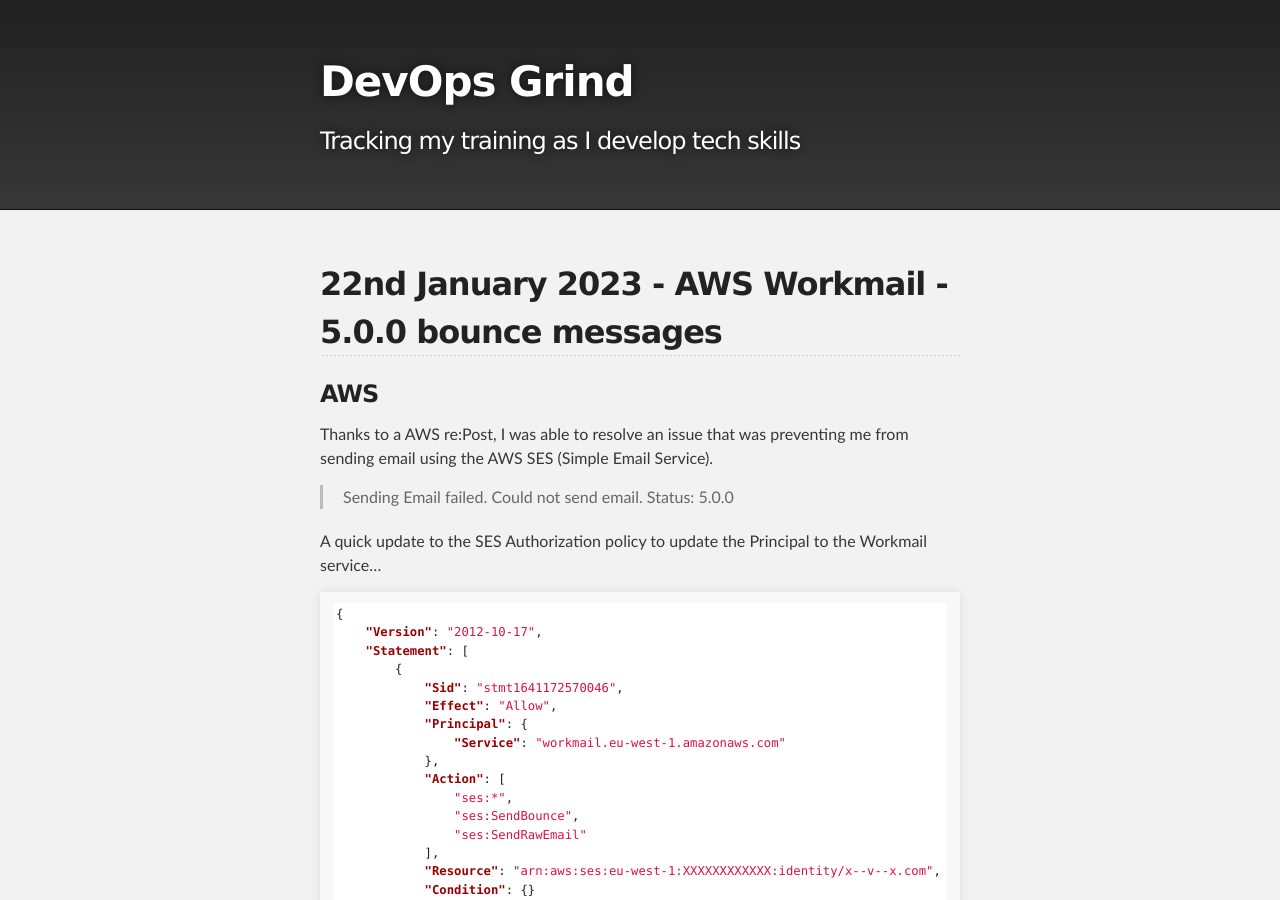
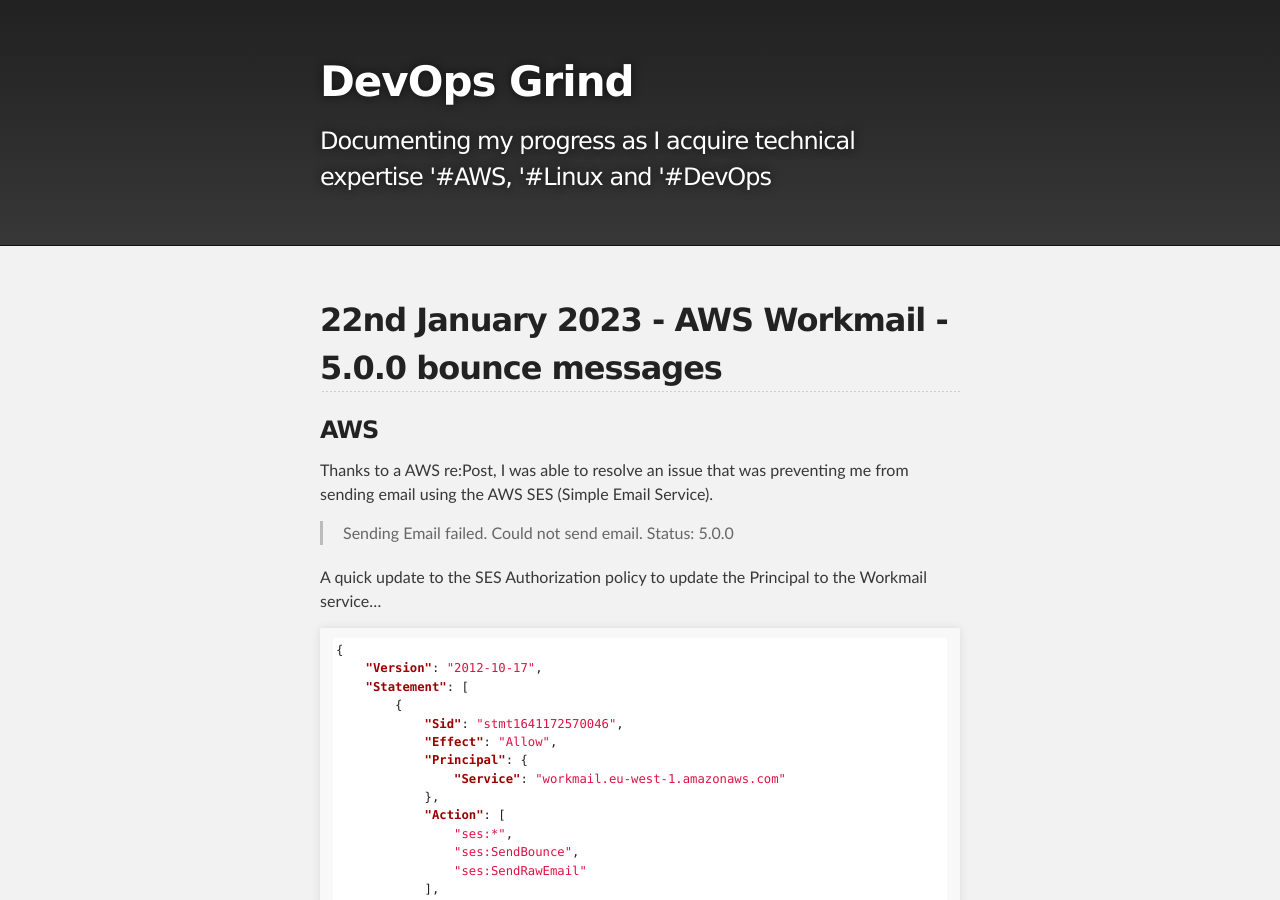
Before and after one commit to adamp-github/adamp-github.github.io, a Jekyll site: the page built from index.md, in a window 1280 px wide and 900 px high. Built offline with Jekyll 4.4.1, drawn with Linux system fonts in a browser that asks for light colours; our own code applies the rules of GitHub Pages for plain Markdown files; a script that is not in the unit is left out.

Commit message:
Update subtitle

```diff
--- a/_config.yml
+++ b/_config.yml
@@ -1,5 +1,5 @@
 title: DevOps Grind
-description: Tracking my training as I develop tech skills #AWS, #Linux and #DevOps
+description: Documenting my progress as I acquire technical expertise '#AWS, '#Linux and '#DevOps
 show_downloads: false
 google_analytics:
 theme: jekyll-theme-slate
```
Also changed, not shown: README.md.
